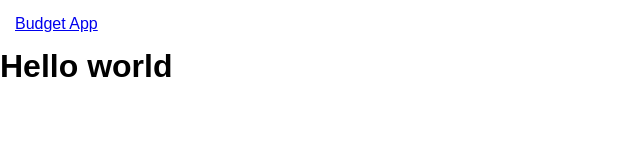
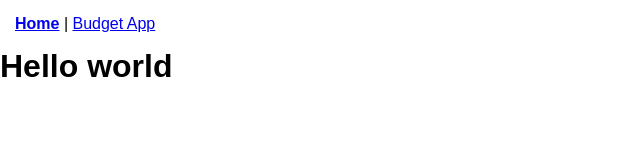
Before and after one commit to jaspisus/react-apps-portfolio, a React (Create React App) app: page / in a window 1280 px wide. Shown: the top 160 px of the page, without its empty margins (0-640 px from the left). Built offline with nearby package versions, Linux system fonts and the light colour scheme.

Commit message:
added home link

```diff
--- a/src/App.js
+++ b/src/App.js
@@ -11,6 +11,15 @@ function App() {
 	return (
 		<HashRouter hashType={'noslash'}>
 			<nav>
+				<NavLink
+					to="/"
+					activeStyle={{
+						fontWeight: 'bold',
+					}}
+				>
+					Home
+				</NavLink>
+				<span> | </span>
 				<NavLink
 					to="/budgetapp"
 					activeStyle={{
```
